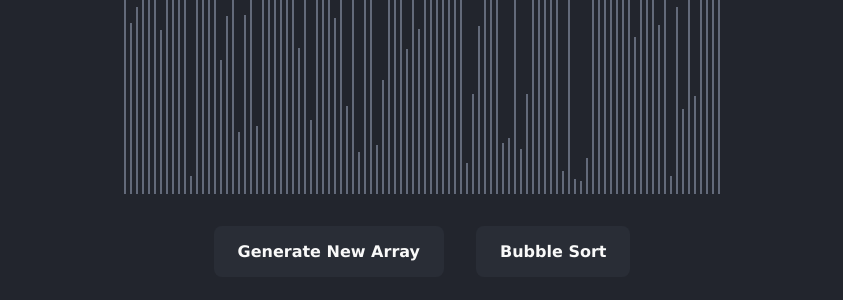
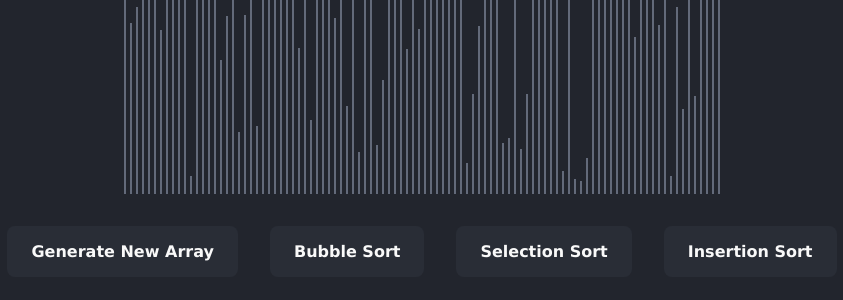
Before and after one commit to Dunkelhaiser/Sorting-Visualizer, a React (Vite) app: page / in a window 1280 px wide. Shown: the part 338-638 px from the top of the page, without its empty margins (218-1061 px from the left). Built offline with nearby package versions, Linux system fonts and the light colour scheme.

Commit message:
Fixed button

```diff
--- a/src/components/Button/Button.module.scss
+++ b/src/components/Button/Button.module.scss
@@ -1,4 +1,6 @@
 .button {
+    cursor: pointer;
+
     padding: 1em 1.5em;
 
     font-weight: bold;
--- a/src/components/Visualizer/Visualizer.tsx
+++ b/src/components/Visualizer/Visualizer.tsx
@@ -1,7 +1,7 @@
 import { useEffect, useState } from "react";
 import { v4 as uuid } from "uuid";
 import Button from "../Button/Button";
-import { generateArray, bubbleSort } from "../../utilities/algorithms";
+import { generateArray, bubbleSort, insertionSort, selectionSort } from "../../utilities/algorithms";
 import VisualizerStyles from "./Visualizer.module.scss";
 
 const Visualizer: React.FC = () => {
@@ -21,6 +21,26 @@ const Visualizer: React.FC = () => {
         const end = performance.now();
         console.log(`Execution time: ${end - start} ms`);
     };
+    const selectionSortHandler = (arr: number[]) => {
+        const start = performance.now();
+
+        const sortedArr = selectionSort(arr);
+        console.log(sortedArr);
+        setData([...sortedArr]);
+
+        const end = performance.now();
+        console.log(`Execution time: ${end - start} ms`);
+    };
+    const insertionSortHandler = (arr: number[]) => {
+        const start = performance.now();
+
+        const sortedArr = insertionSort(arr);
+        console.log(sortedArr);
+        setData([...sortedArr]);
+
+        const end = performance.now();
+        console.log(`Execution time: ${end - start} ms`);
+    };
     return (
         <main className={VisualizerStyles.main}>
             <section className={VisualizerStyles.visualizer}>
@@ -31,6 +51,8 @@ const Visualizer: React.FC = () => {
             <div className={VisualizerStyles.buttons}>
                 <Button title="Generate New Array" onClick={() => setData(generateArray(10000, 5, 1000))} />
                 <Button title="Bubble Sort" onClick={() => bubbleSortHandler(data)} />
+                <Button title="Selection Sort" onClick={() => selectionSortHandler(data)} />
+                <Button title="Insertion Sort" onClick={() => insertionSortHandler(data)} />
             </div>
         </main>
     );
```
